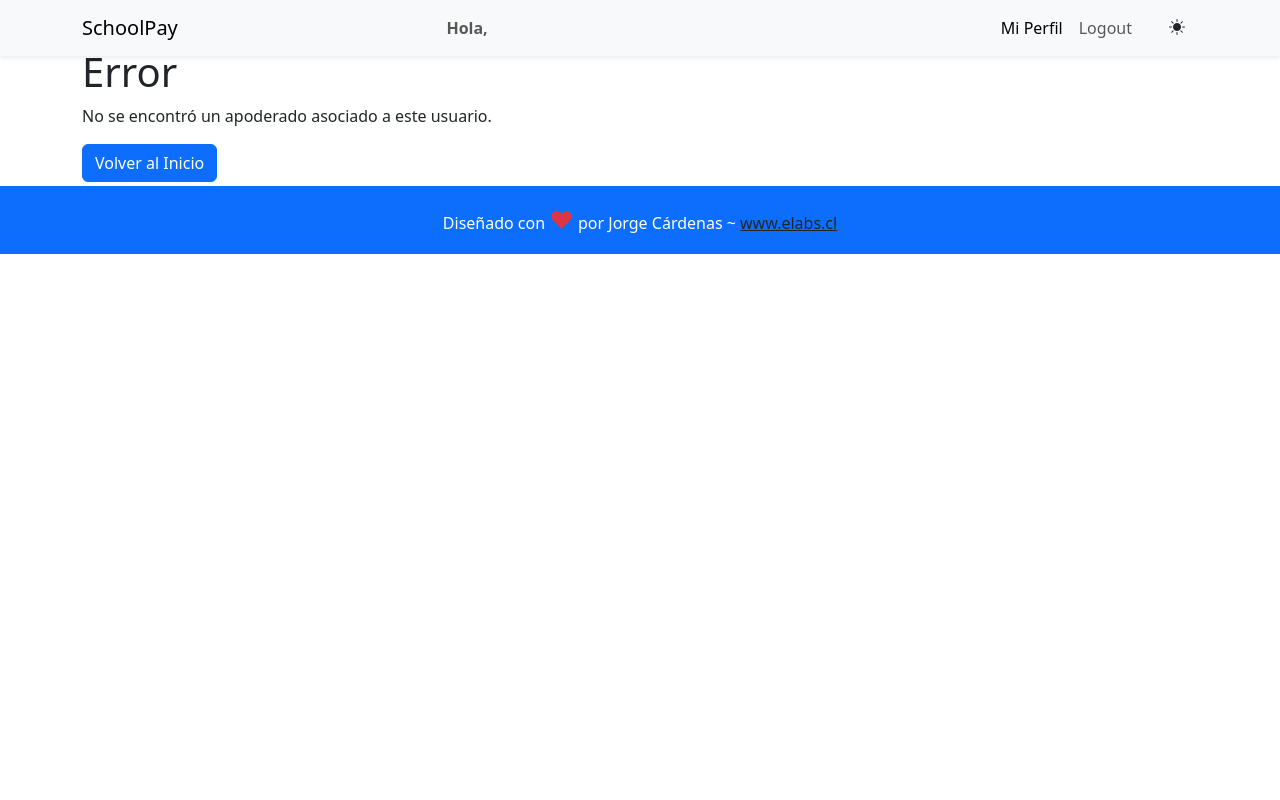
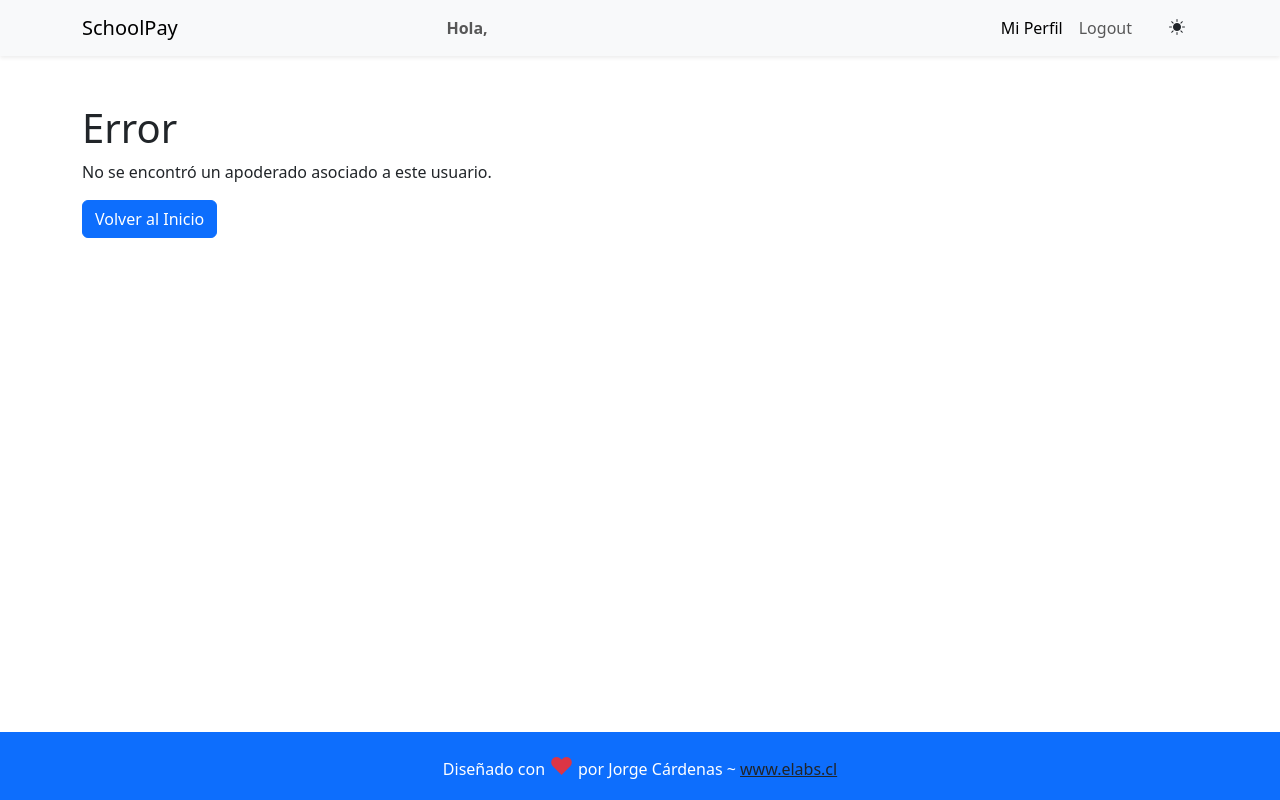
Before and after one commit to JorgeCardenasY/centropadres, a Django app: page /perfiles/mi-perfil/ in a window 1280 px wide. Run offline with Django 4.2, Linux system fonts and the light colour scheme; the visitor is signed in with stand-in values (Sample User, id 1); data that the repository does not hold is empty.

Commit message:
NAvbar place fixing .

```diff
--- a/templates/base.html
+++ b/templates/base.html
@@ -10,20 +10,33 @@
     <link rel="stylesheet" href="https://cdn.jsdelivr.net/npm/bootstrap@5.3.3/dist/css/bootstrap.min.css" integrity="sha384-QWTKZyjpPEjISv5WaRU9OFeRpok6YctnYmDr5pNlyT2bRjXh0JMhjY6hW+ALEwIH" crossorigin="anonymous">
     <link rel="stylesheet" href="https://cdn.jsdelivr.net/npm/bootstrap-icons@1.11.3/font/bootstrap-icons.min.css">
     <style>
+        html, body {
+            height: 100%;
+        }
+        body {
+            display: flex;
+            flex-direction: column;
+            padding-top: 56px; /* Adjust this value based on actual navbar height */
+        }
         .welcome-text {
             text-shadow: 0 0 3px white, 0 0 5px white;
+        }
+        main { /* Changed #root to main */
+            flex-grow: 1;
         }
     </style>
 </head>
 <body>
     {% include 'navbar.html' %}
 
-    <div id="root">
-        <div>
-            {% block content %}
-            {% endblock content %}
+    <main>
+        <div id="root">
+            <div>
+                {% block content %}
+                {% endblock content %}
+            </div>
         </div>
-    </div>
+    </main>
 
     {% include 'footer.html' %}
 
```
